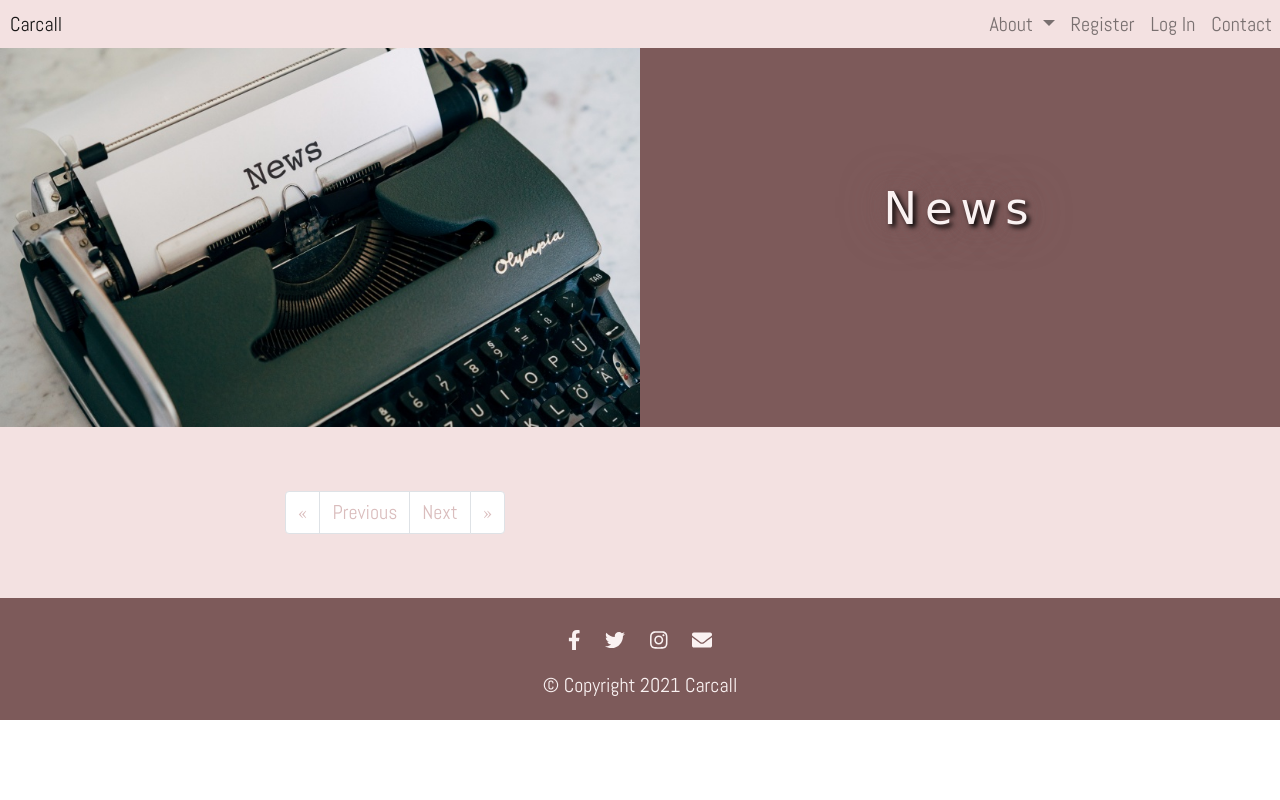
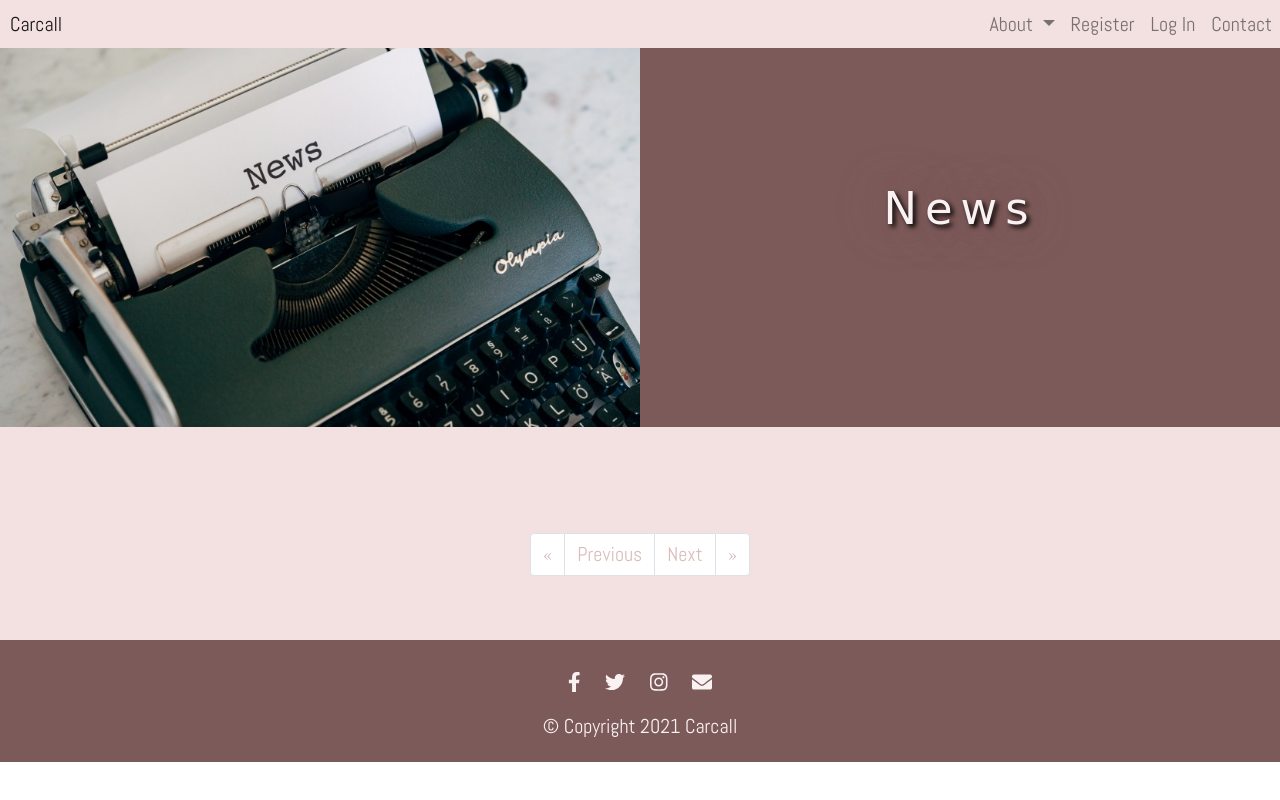
Before and after one commit to msbetsy/car_rental, a Flask app: page /news in a window 1280 px wide. Run offline with Flask 2, Linux system fonts and the light colour scheme; data that the repository does not hold is empty; some libraries are stand-ins or nearby versions; some web fonts are replaced.

Commit message:
Change .pagination CSS - center, padding

```diff
--- a/app/static/css/index.css
+++ b/app/static/css/index.css
@@ -239,6 +239,9 @@ table.table-reservations > thead > tr > th{
 .page-item.disabled .page-link > a{
     color: #dabdbd;
 }
+.pagination{
+    padding: 1.3rem 0 0 0;
+}
 .pagination > li > a{
     background-color: white;
     color: #7d5a5a;
@@ -259,6 +262,9 @@ table.table-reservations > thead > tr > th{
 .pagination > .active > a:hover{
     background-color: #7d5a5a !Important;
     border: solid 1px #7d5a5a;
+}
+.pagination-nav{
+    margin: 0 auto;
 }
 
 /* Footer */
--- a/app/templates/_macros.html
+++ b/app/templates/_macros.html
@@ -1,5 +1,5 @@
 {% macro pagination_widget(pagination, endpoint) %}
-<nav aria-label="...">
+<nav class="pagination-nav">
     <ul class="pagination">
         <li {% if not pagination.has_prev %} class="page-item disabled" {% endif %}>
 
@@ -35,7 +35,7 @@
         {% endif %}
         {% endfor %}
 
-        <li {% if not pagination.has_next %} class=" page-item disabled"{% endif %}>
+        <li {% if not pagination.has_next %} class=" page-item disabled" {% endif %}>
              <span class="page-link">
                 <a href="{% if pagination.has_next %}{{ url_for(endpoint, page = pagination.page + 1) }}
                 {% else %}#{% endif %}">
@@ -43,7 +43,7 @@
                 </a>
              </span>
         </li>
-        <li {% if not pagination.has_next %} class=" page-item disabled"{% endif %}>
+        <li {% if not pagination.has_next %} class=" page-item disabled" {% endif %}>
              <span class="page-link">
                 <a href="{% if pagination.has_next %}{{ url_for(endpoint, page = pagination.pages ) }}
                 {% else %}#{% endif %}">
```
Lines whose indentation alone changed are shown as unchanged.
